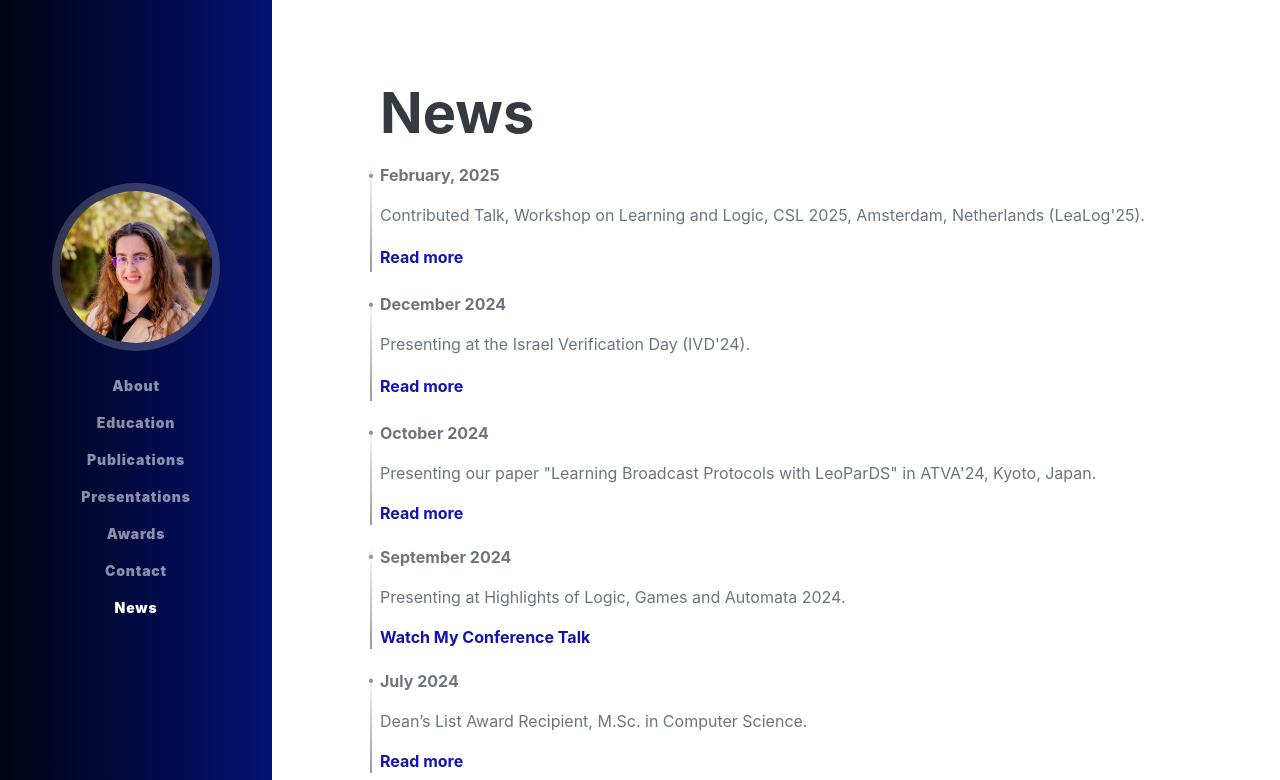
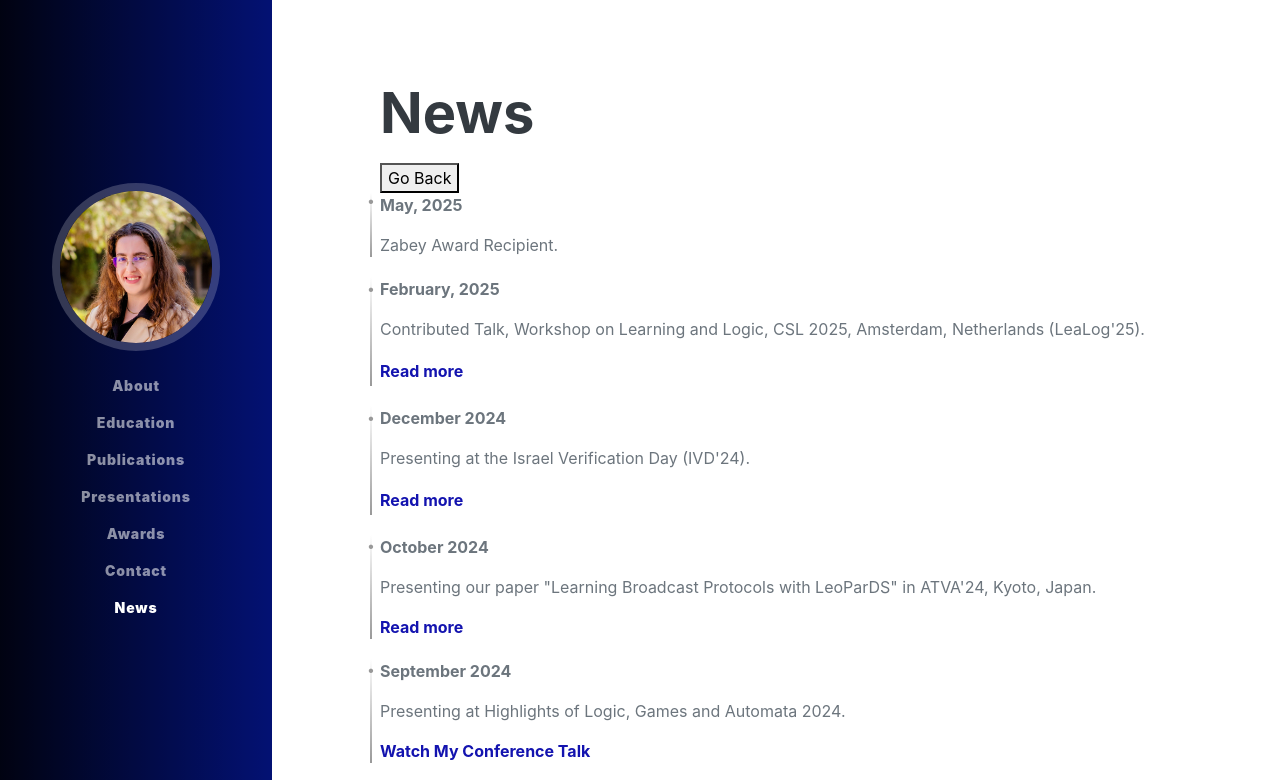
Before and after one commit to Noa-Izsak/noa-izsak.github.io, a plain HTML site: page news.html in a window 1280 px wide. Shown: the top 780 px of the page. Drawn offline with nearby package versions, Linux system fonts and the light colour scheme; a web font is replaced by a local one.

Commit message:
Zabey Award Recipient, go back button

```diff
--- a/news.html
+++ b/news.html
@@ -18,6 +18,8 @@
     <!-- Core theme CSS (includes Bootstrap)-->
     <link href="css/styles.css" rel="stylesheet" />
 </head>
+
+<script src="script.js"></script>
 <body id="page-top">
 <!-- Navigation-->
 <nav class="navbar navbar-expand-lg navbar-dark bg-primary fixed-top" id="sideNav">
@@ -41,9 +43,28 @@
 </nav>
 <div class="container-fluid p-0">
     <section class="news-section" id="news">
-        <title>News</title>
         <div class="all-news-container">
-            <h2 class="mb-5-1">News</h2>
+<!--            <h2 class="mb-5-1">News</h2>-->
+            <div class="info-section">
+                <div class="section-header">
+                    <h2 class="mb-5-1">News</h2>
+                    <button id="backButton">Go Back</button>
+                </div>
+            <div class="all-news-item">
+                <div class="timeline"></div>
+                <p class="date">May, 2025</p>
+                <p>Zabey Award Recipient.</p>
+<!--                <p class="fw-semibold link-info" style="line-height: 1.8; margin-top: 10px;">-->
+<!--                    <a href="https://www.linkedin.com/posts/noa-izsak-a834b82b7_lealog-activity-7296905923686502400-ZM6E?utm_source=share&utm_medium=member_desktop&rcm=ACoAAEwSFwMBoKdlCO25g11VvYhzQUZhAA6vvWk" class="read-more fw-bold" target="_blank" style="text-decoration: none !important;">Read more</a>-->
+<!--                </p>-->
+
+                <!-- Load the popup HTML -->
+                <div id="popup-container"></div>
+
+                <!-- Include the JavaScript to handle the popup behavior -->
+                <script src="js/popup.js"></script>
+            </div>
+
             <div class="all-news-item">
                 <div class="timeline"></div>
                 <p class="date">February, 2025</p>
@@ -51,12 +72,6 @@
                 <p class="fw-semibold link-info" style="line-height: 1.8; margin-top: 10px;">
                     <a href="https://www.linkedin.com/posts/noa-izsak-a834b82b7_lealog-activity-7296905923686502400-ZM6E?utm_source=share&utm_medium=member_desktop&rcm=ACoAAEwSFwMBoKdlCO25g11VvYhzQUZhAA6vvWk" class="read-more fw-bold" target="_blank" style="text-decoration: none !important;">Read more</a>
                 </p>
-
-                <!-- Load the popup HTML -->
-                <div id="popup-container"></div>
-
-                <!-- Include the JavaScript to handle the popup behavior -->
-                <script src="js/popup.js"></script>
             </div>
 
             <div class="all-news-item">
@@ -113,6 +128,7 @@
                     Place - Ben-Gurion University of the Negev - CS Department Poster Day 2023.</p>
             </div>
         </div>
+        </div>
     </section>
 </div>
 <!-- Bootstrap core JS-->
```
